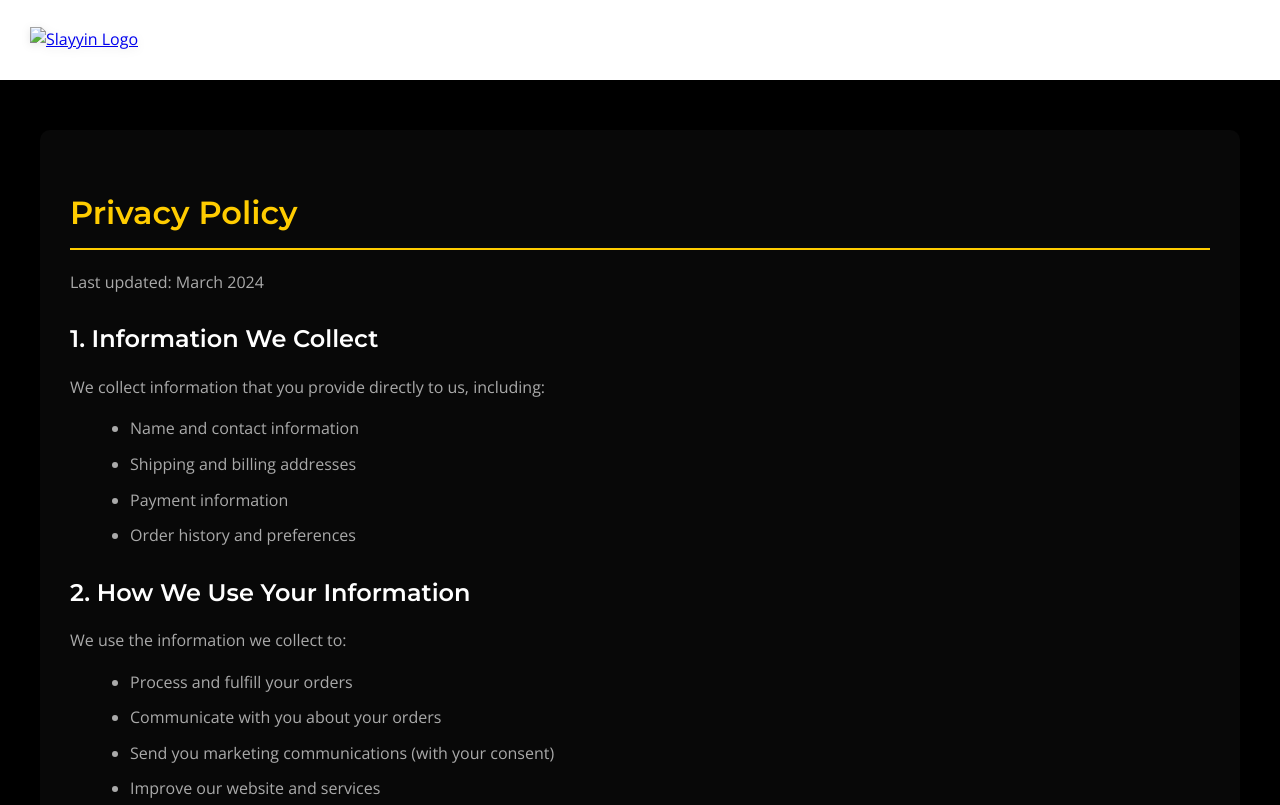
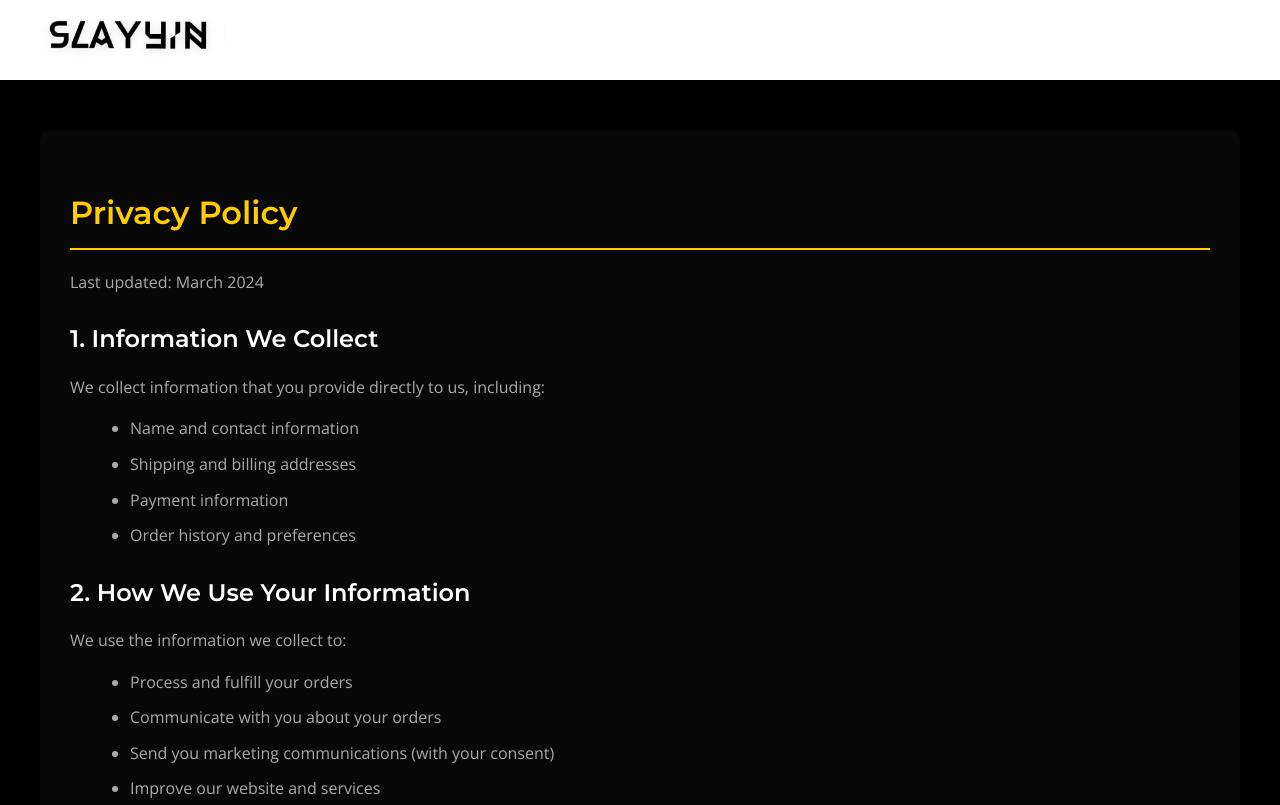
Before and after one commit to SrijanMallick/slayyin-test-website, a plain HTML site: page policies.html in a window 1280 px wide. Shown: the top 805 px of the page. Drawn offline with nearby package versions, Linux system fonts and the light colour scheme.

Commit message:
Update policies.html

```diff
--- a/policies.html
+++ b/policies.html
@@ -76,7 +76,7 @@
     <header>
         <div class="header-left">
             <a href="index.html">
-                <img src="/Images/IMG-20250328-WA0017-removebg-preview.png" alt="Slayyin Logo" class="logo">
+                <img src="IMG-20250328-WA0017-removebg-preview.png" alt="Slayyin Logo" class="logo">
             </a>
         </div>
     </header>
```
